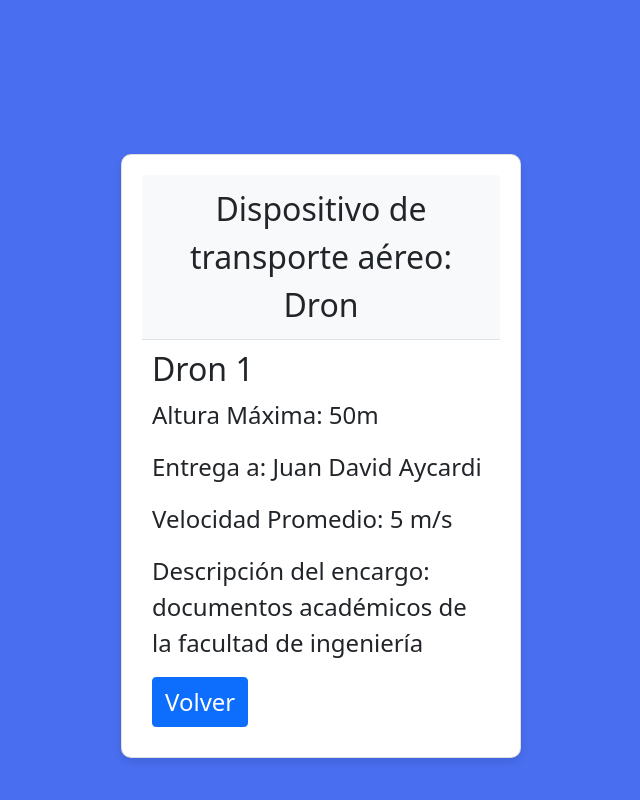
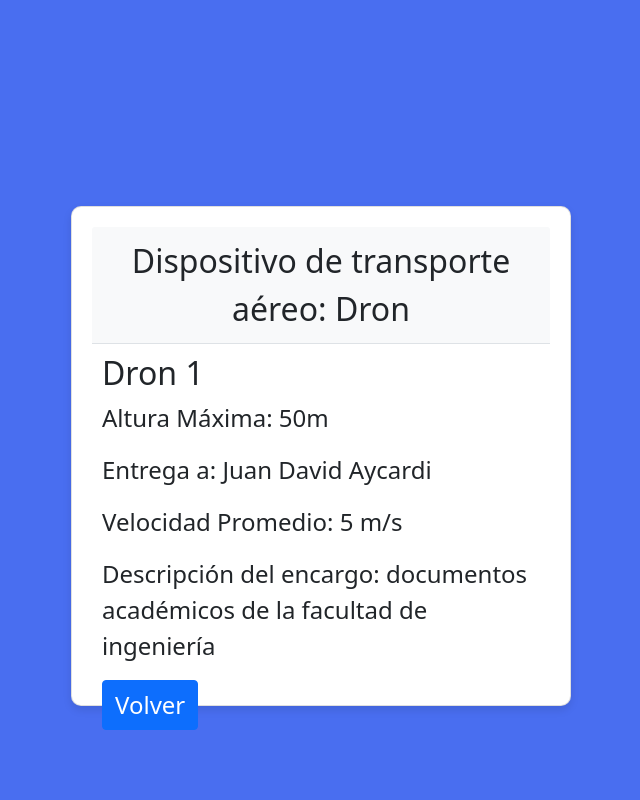
Before and after one commit to Estefaniahurtadog12/procesosFinal, a Flask app: page /drones/1 in a window 1280 px wide. Shown: the whole page, without its empty margins (319-959 px from the left). Run offline with Flask 3, Linux system fonts and the light colour scheme; some libraries are stand-ins or nearby versions.

Commit message:
Actualizados los recuadros de drones

```diff
--- a/finalProcesos/templates/dron_aumentado.html
+++ b/finalProcesos/templates/dron_aumentado.html
@@ -15,7 +15,8 @@
         }
 
         .card {
-            width: 400px; /* Ancho de la tarjeta */
+            width: 500px; /* Ancho de la tarjeta aumentado */
+            height: 500px; /* Altura de la tarjeta aumentado */
             padding: 20px; /* Espacio interno dentro de la tarjeta */
             box-shadow: 0 4px 8px rgba(0,0,0,0.1); /* Sombra de la tarjeta */
             border-radius: 10px; /* Bordes redondeados de la tarjeta */
```
